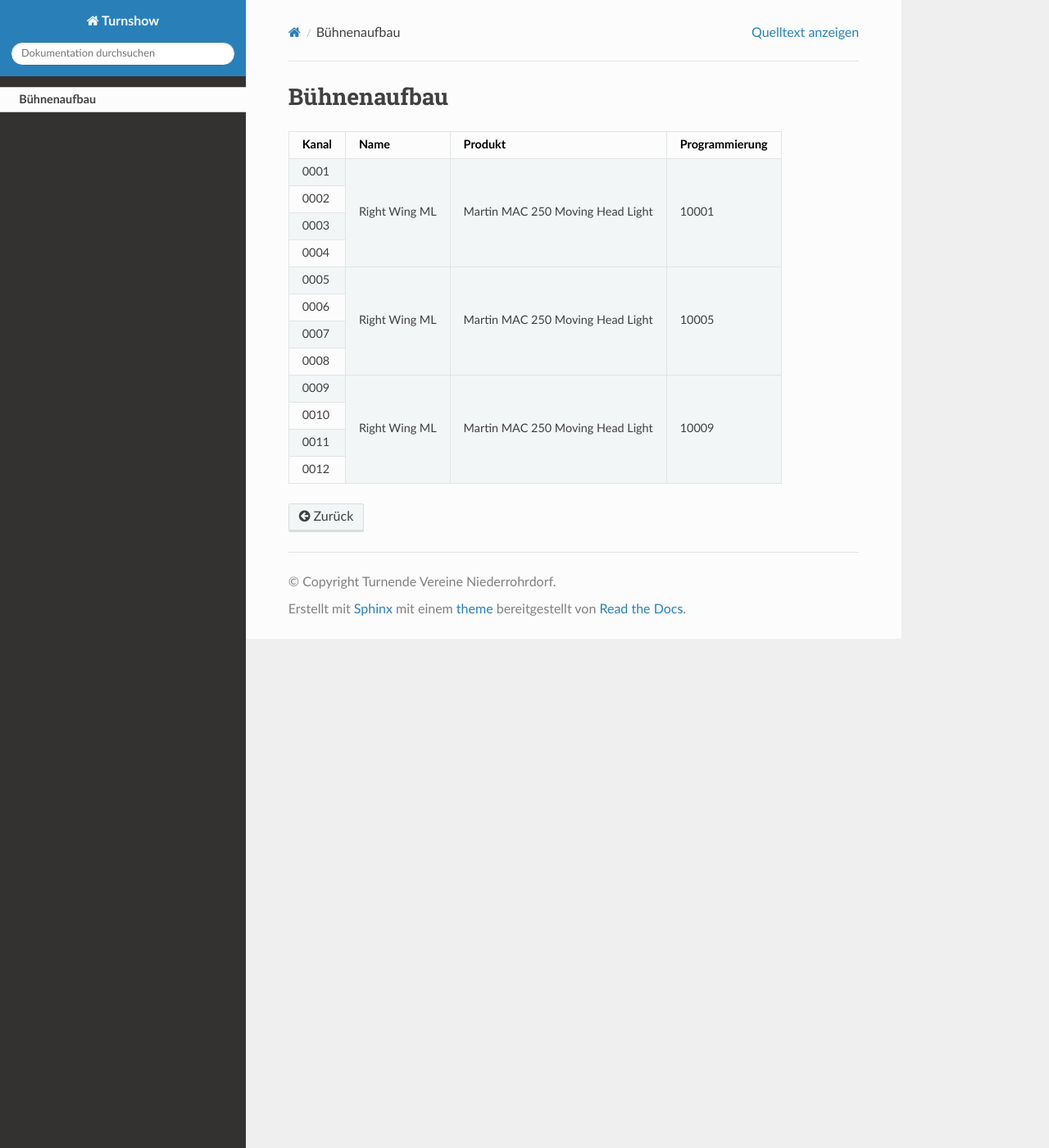
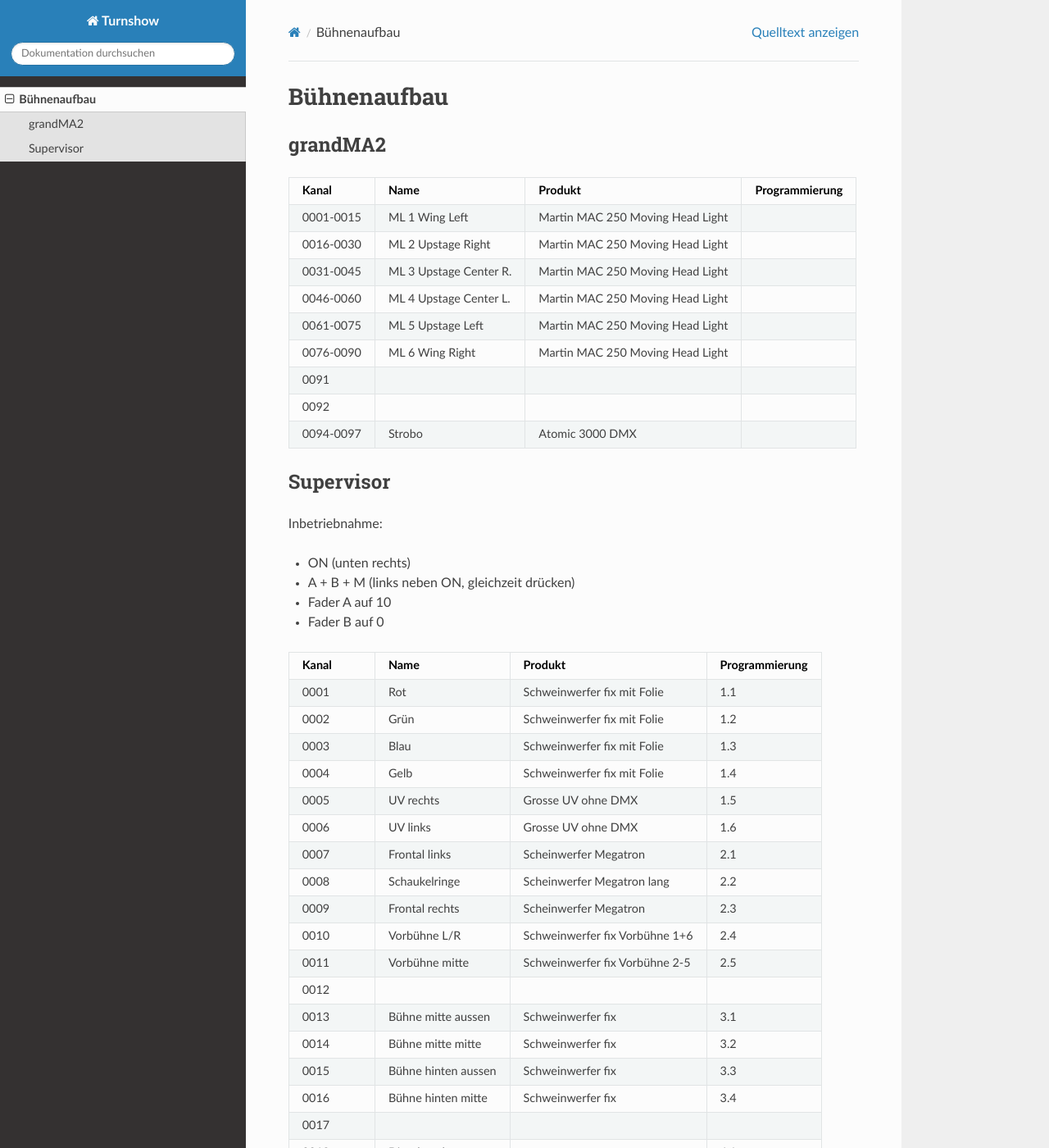
Before and after one commit to fabian/turnshow-docs, a Sphinx documentation site: the page built from docs/stage.rst, in a window 1280 px wide and 1400 px high. Shown: the whole window at 82% size. Built offline with Sphinx 7.4.7 and the Read the Docs theme 2.0.0, drawn with Linux system fonts in a browser that asks for light colours; some of the changed text lies outside the part shown.

Commit message:
Add DMX table

```diff
--- a/docs/stage.rst
+++ b/docs/stage.rst
@@ -1,30 +1,83 @@
 Bühnenaufbau
 ============
 
-+-----------+------------------+----------------------------------+----------------+
-| Kanal     | Name             | Produkt                          | Programmierung |
-+===========+==================+==================================+================+
-| 0001      | Right Wing    ML | Martin MAC 250 Moving Head Light | 10001          |
-+-----------+                  |                                  |                |
-| 0002      |                  |                                  |                |
-+-----------+                  |                                  |                |
-| 0003      |                  |                                  |                |
-+-----------+                  |                                  |                |
-| 0004      |                  |                                  |                |
-+-----------+------------------+----------------------------------+----------------+
-| 0005      | Right Wing    ML | Martin MAC 250 Moving Head Light | 10005          |
-+-----------+                  |                                  |                |
-| 0006      |                  |                                  |                |
-+-----------+                  |                                  |                |
-| 0007      |                  |                                  |                |
-+-----------+                  |                                  |                |
-| 0008      |                  |                                  |                |
-+-----------+------------------+----------------------------------+----------------+
-| 0009      | Right Wing    ML | Martin MAC 250 Moving Head Light | 10009          |
-+-----------+                  |                                  |                |
-| 0010      |                  |                                  |                |
-+-----------+                  |                                  |                |
-| 0011      |                  |                                  |                |
-+-----------+                  |                                  |                |
-| 0012      |                  |                                  |                |
-+-----------+------------------+----------------------------------+----------------+
+grandMA2
+--------
+
++-----------+-----------------------+----------------------------------+----------------+
+| Kanal     | Name                  | Produkt                          | Programmierung |
++===========+=======================+==================================+================+
+| 0001-0015 | ML 1 Wing Left        | Martin MAC 250 Moving Head Light |                |
++-----------+-----------------------+----------------------------------+----------------+
+| 0016-0030 | ML 2 Upstage Right    | Martin MAC 250 Moving Head Light |                |
++-----------+-----------------------+----------------------------------+----------------+
+| 0031-0045 | ML 3 Upstage Center R.| Martin MAC 250 Moving Head Light |                |
++-----------+-----------------------+----------------------------------+----------------+
+| 0046-0060 | ML 4 Upstage Center L.| Martin MAC 250 Moving Head Light |                |
++-----------+-----------------------+----------------------------------+----------------+
+| 0061-0075 | ML 5 Upstage Left     | Martin MAC 250 Moving Head Light |                |
++-----------+-----------------------+----------------------------------+----------------+
+| 0076-0090 | ML 6 Wing Right       | Martin MAC 250 Moving Head Light |                |
++-----------+-----------------------+----------------------------------+----------------+
+| 0091      |                       |                                  |                |
++-----------+-----------------------+----------------------------------+----------------+
+| 0092      |                       |                                  |                |
++-----------+-----------------------+----------------------------------+----------------+
+| 0094-0097 | Strobo                | Atomic 3000 DMX                  |                |
++-----------+-----------------------+----------------------------------+----------------+
+
+Supervisor
+----------
+
+Inbetriebnahme:
+
+- ON (unten rechts)
+- A + B + M (links neben ON, gleichzeit drücken)
+- Fader A auf 10
+- Fader B auf 0
+
++-----------+-----------------------+----------------------------------+----------------+
+| Kanal     | Name                  | Produkt                          | Programmierung |
++===========+=======================+==================================+================+
+| 0001      | Rot                   | Schweinwerfer fix mit Folie      | 1.1            |
++-----------+-----------------------+----------------------------------+----------------+
+| 0002      | Grün                  | Schweinwerfer fix mit Folie      | 1.2            |
++-----------+-----------------------+----------------------------------+----------------+
+| 0003      | Blau                  | Schweinwerfer fix mit Folie      | 1.3            |
++-----------+-----------------------+----------------------------------+----------------+
+| 0004      | Gelb                  | Schweinwerfer fix mit Folie      | 1.4            |
++-----------+-----------------------+----------------------------------+----------------+
+| 0005      | UV rechts             | Grosse UV ohne DMX               | 1.5            |
++-----------+-----------------------+----------------------------------+----------------+
+| 0006      | UV links              | Grosse UV ohne DMX               | 1.6            |
++-----------+-----------------------+----------------------------------+----------------+
+| 0007      | Frontal links         | Scheinwerfer Megatron            | 2.1            |
++-----------+-----------------------+----------------------------------+----------------+
+| 0008      | Schaukelringe         | Scheinwerfer Megatron lang       | 2.2            |
++-----------+-----------------------+----------------------------------+----------------+
+| 0009      | Frontal rechts        | Scheinwerfer Megatron            | 2.3            |
++-----------+-----------------------+----------------------------------+----------------+
+| 0010      | Vorbühne L/R          | Schweinwerfer fix Vorbühne 1+6   | 2.4            |
++-----------+-----------------------+----------------------------------+----------------+
+| 0011      | Vorbühne mitte        | Schweinwerfer fix Vorbühne 2-5   | 2.5            |
++-----------+-----------------------+----------------------------------+----------------+
+| 0012      |                       |                                  |                |
++-----------+-----------------------+----------------------------------+----------------+
+| 0013      | Bühne mitte aussen    | Schweinwerfer fix                | 3.1            |
++-----------+-----------------------+----------------------------------+----------------+
+| 0014      | Bühne mitte mitte     | Schweinwerfer fix                | 3.2            |
++-----------+-----------------------+----------------------------------+----------------+
+| 0015      | Bühne hinten aussen   | Schweinwerfer fix                | 3.3            |
++-----------+-----------------------+----------------------------------+----------------+
+| 0016      | Bühne hinten mitte    | Schweinwerfer fix                | 3.4            |
++-----------+-----------------------+----------------------------------+----------------+
+| 0017      |                       |                                  |                |
++-----------+-----------------------+----------------------------------+----------------+
+| 0018      | Discokugel            |                                  | 4.1            |
++-----------+-----------------------+----------------------------------+----------------+
+| 0019-0022 | UV hinten             | Showtec Powerline 16 UV          | 4.2            |
++-----------+-----------------------+----------------------------------+----------------+
+| 0023      |                       |                                  |                |
++-----------+-----------------------+----------------------------------+----------------+
+| 0024      |                       |                                  |                |
++-----------+-----------------------+----------------------------------+----------------+
```
